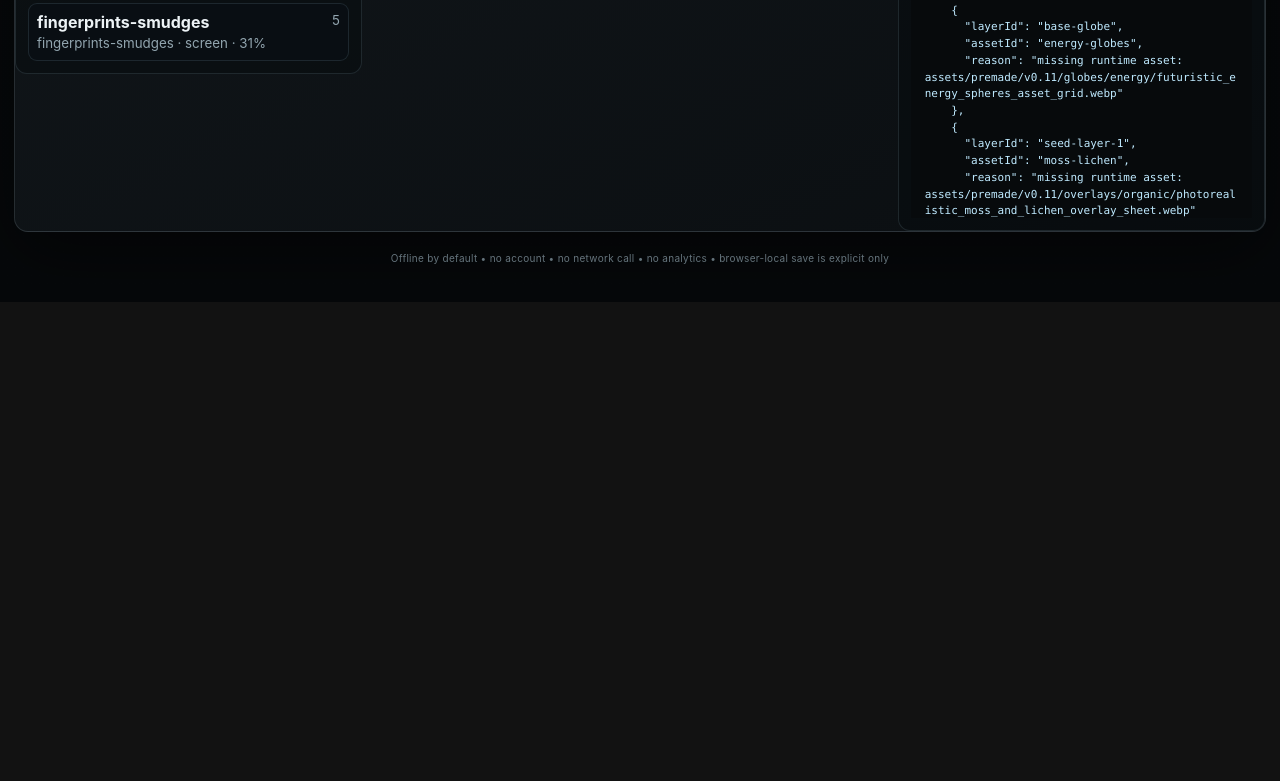
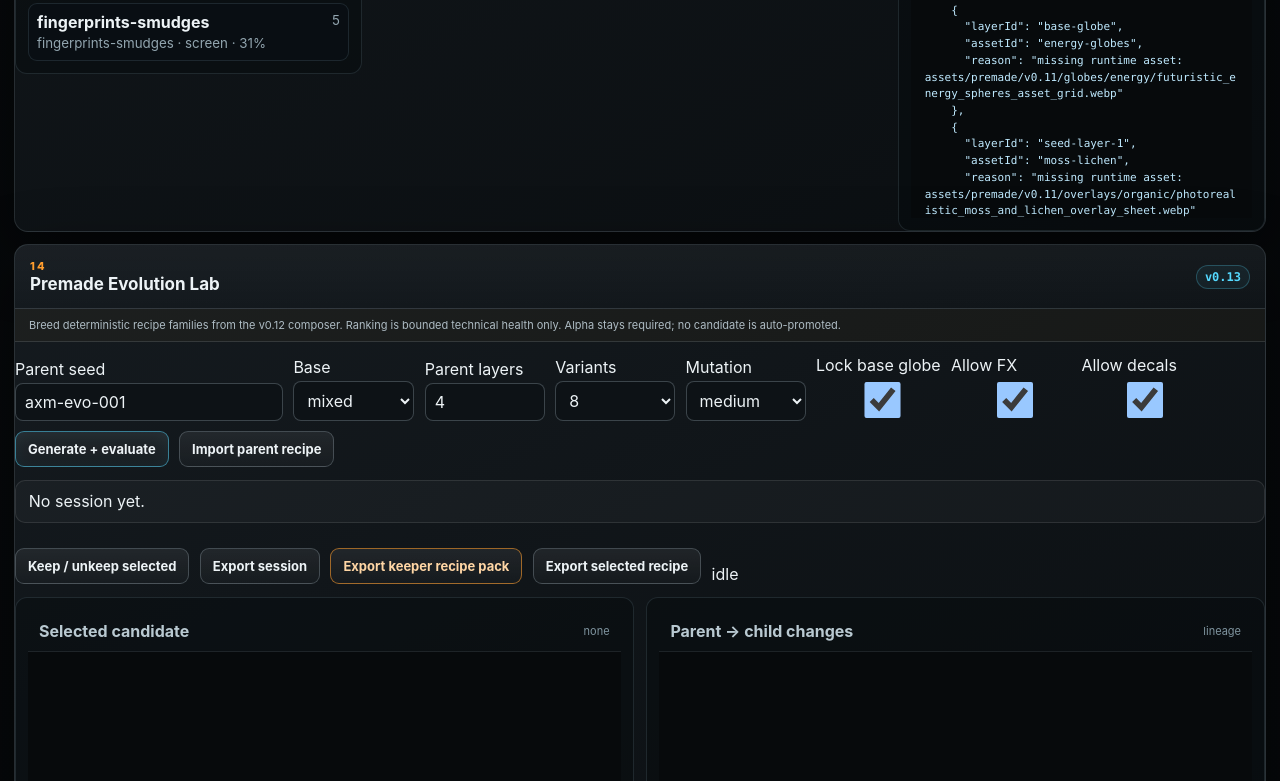
Before and after one commit to mike-axiom-mir/axm-material-surface-fabric, a website with bundled scripts: page index.html in a window 1280 px wide. Shown: the part 11219-12000 px from the top of the page. Before the commit the page ends 11521 px from the top, so only its background shows below. Built offline with nearby package versions, Linux system fonts and the light colour scheme; files whose address does not match are found by name.

Commit message:
Wire v0.13 evolution panel into browser

```diff
--- a/index.html
+++ b/index.html
@@ -15,6 +15,7 @@
   <link rel="stylesheet" href="material-evaluation.css" />
   <link rel="stylesheet" href="material-exchange.css" />
   <link rel="stylesheet" href="premade-composer.css" />
+  <link rel="stylesheet" href="premade-evolution.css" />
 </head>
 <body>
   <div class="app-shell">
@@ -159,5 +160,7 @@
   <script src="premade-pack.js"></script>
   <script src="premade-composer-core.js"></script>
   <script src="premade-composer.js"></script>
+  <script src="premade-evolution-core.js"></script>
+  <script src="premade-evolution.js"></script>
 </body>
 </html>
```
